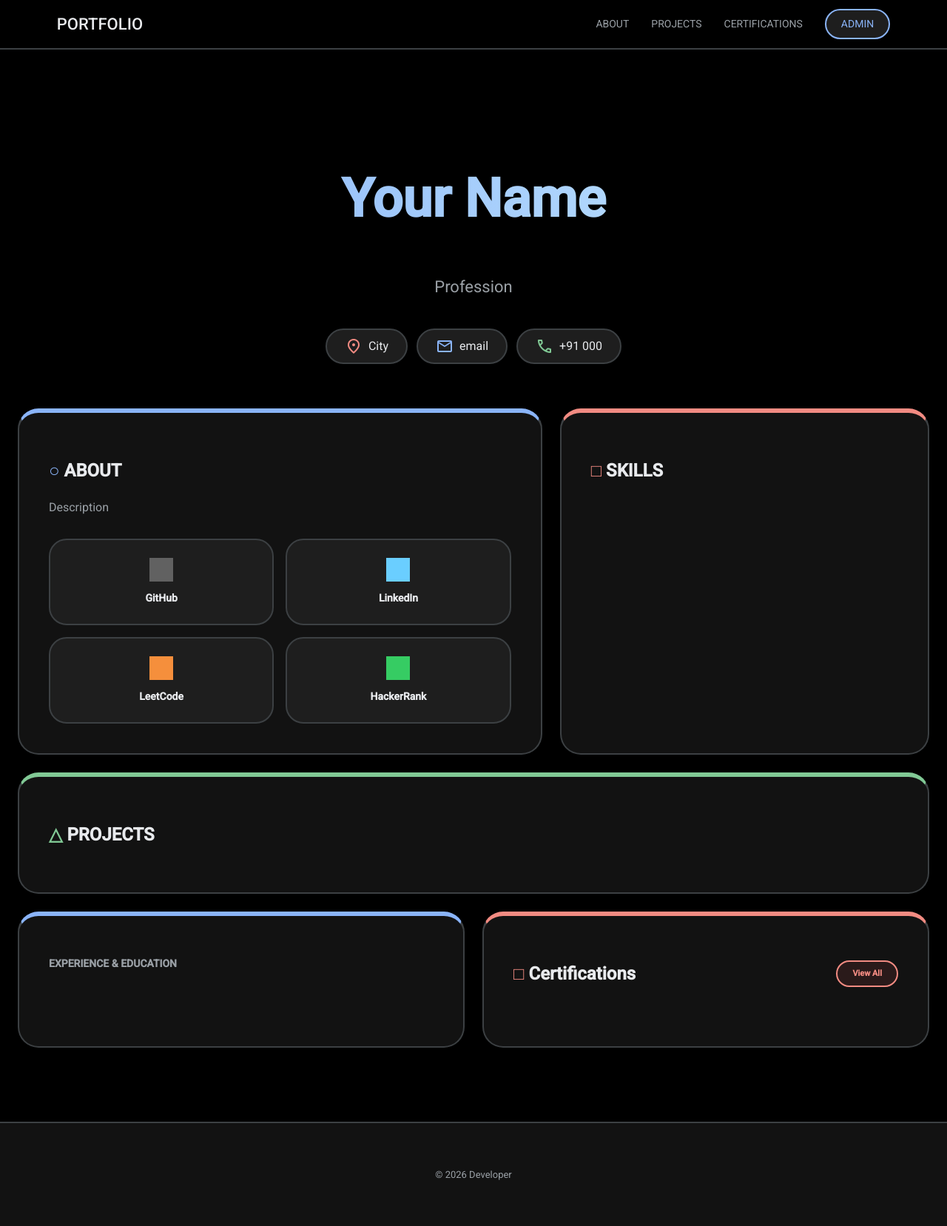
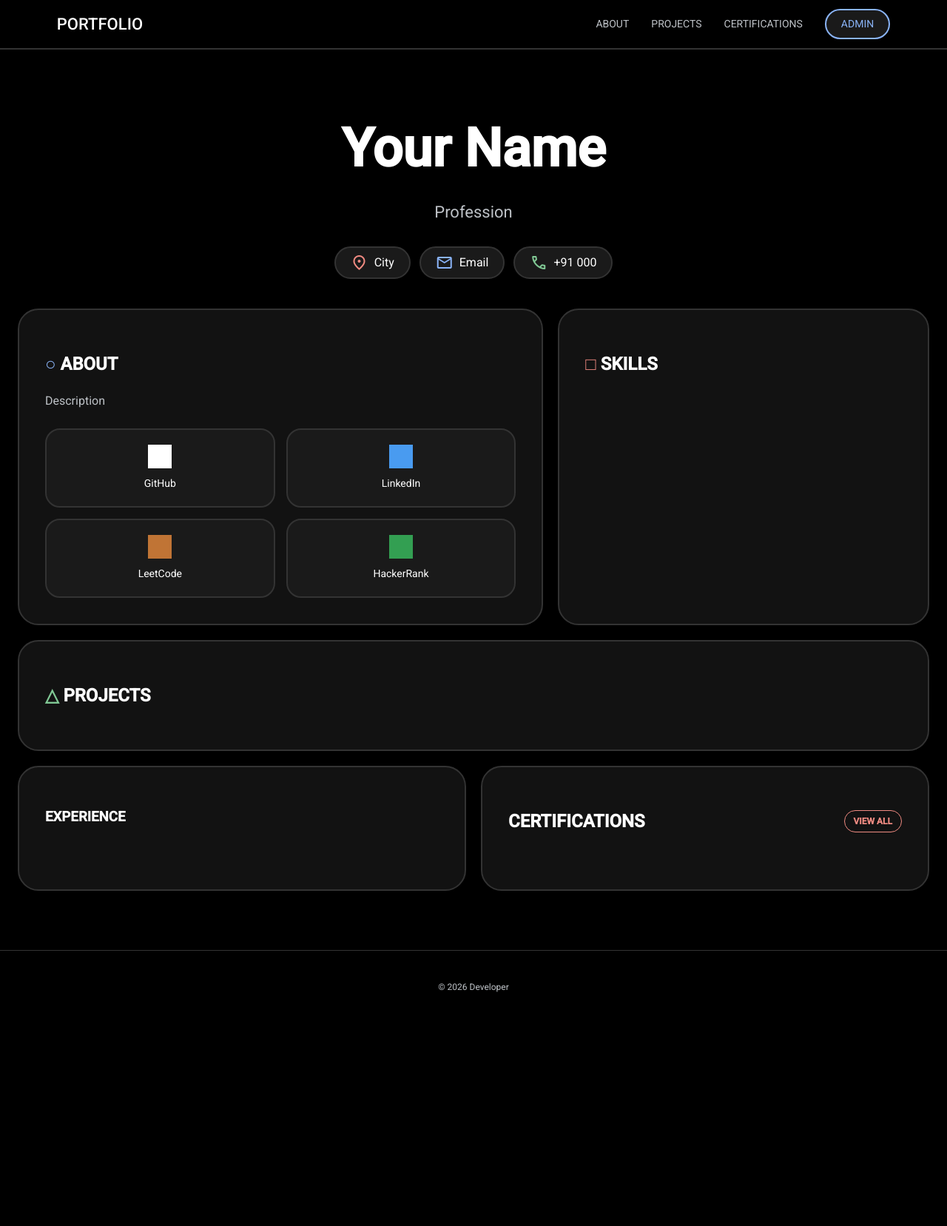
Before and after one commit to madesh0005/portfolio, a Flask app: page / in a window 1280 px wide. Shown: the whole page at 74% size. After the commit the page ends 1341 px from the top, so only its background shows below. Run offline with Flask 3, Linux system fonts and the light colour scheme; data that the repository does not hold is empty; some web fonts are replaced; grey boxes are pictures that could not be loaded.

Commit message:
Refactor styles and layout in index.html
Updated styles and layout for improved design consistency. Adjusted padding, colors, and element properties for better visual appeal.

```diff
--- a/templates/index.html
+++ b/templates/index.html
@@ -8,17 +8,16 @@
     <link rel="stylesheet" href="https://fonts.googleapis.com/css2?family=Material+Symbols+Outlined:opsz,wght,FILL,GRAD@24,400,0,0" />
     <style>
         :root {
-            /* Refined Dark Palette */
             --g-blue: #8ab4f8;
             --g-red: #f28b82;
             --g-yellow: #fdd663;
             --g-green: #81c995;
-            --bg-color: #000000; /* True Black Background */
-            --surface: #121212;  /* Elevated Surface */
-            --surface-variant: #1e1e1e; /* Component Backgrounds */
-            --text-main: #e8eaed;
-            --text-sub: #9aa0a6;
-            --border: #3c4043;
+            --bg-color: #000000; /* True Black */
+            --surface: #121212;  /* Slightly lighter card */
+            --surface-variant: #1A1A1A; /* Inner box color - visible on black */
+            --text-main: #ffffff;
+            --text-sub: #bdc1c6;
+            --border: #333333;
             --radius: 28px;
             --outline-width: 2px;
         }
@@ -31,15 +30,14 @@
             background-color: var(--bg-color);
             color: var(--text-main);
             line-height: 1.5;
-            overflow-x: hidden;
         }
 
         /* --- NAVIGATION --- */
         nav {
             position: sticky;
             top: 0;
-            background: rgba(0, 0, 0, 0.85);
-            backdrop-filter: blur(12px);
+            background: rgba(0, 0, 0, 0.9);
+            backdrop-filter: blur(10px);
             z-index: 1000;
             padding: 12px 6%;
             display: flex;
@@ -48,11 +46,9 @@
             border-bottom: var(--outline-width) solid var(--border);
         }
 
-        .nav-brand { font-size: 22px; font-weight: 500; color: var(--text-main); }
+        .nav-brand { font-size: 22px; font-weight: 500; }
         .nav-links { display: flex; align-items: center; gap: 30px; }
-        .nav-links a { text-decoration: none; color: var(--text-sub); font-size: 14px; transition: 0.2s; }
-        .nav-links a:hover { color: var(--g-blue); }
-
+        .nav-links a { text-decoration: none; color: var(--text-sub); font-size: 14px; }
         .admin-pill {
             background: var(--surface-variant);
             color: var(--g-blue) !important;
@@ -62,121 +58,104 @@
         }
 
         /* --- HERO --- */
-        header { padding: 100px 10% 60px 10%; text-align: center; }
+        header { padding: 80px 10% 40px 10%; text-align: center; }
         .hero-name {
             font-size: clamp(40px, 8vw, 72px);
             font-weight: 700;
-            background: linear-gradient(90deg, var(--g-blue), #c2e7ff);
-            -webkit-background-clip: text;
-            -webkit-text-fill-color: transparent;
+            margin: 0;
+            color: #ffffff;
         }
-        .hero-tag { font-size: 22px; color: var(--text-sub); margin: 15px 0 40px 0; }
+        .hero-tag { font-size: 22px; color: var(--text-sub); margin: 15px 0 30px 0; }
 
         .chip {
-            padding: 10px 24px;
+            padding: 8px 20px;
             background: var(--surface-variant);
             border: var(--outline-width) solid var(--border);
             border-radius: 100px;
-            color: var(--text-main);
             display: flex;
             align-items: center;
             gap: 8px;
-            transition: 0.3s;
+            color: #ffffff;
         }
-        .chip:hover { border-color: var(--g-blue); background: #252525; }
 
-        /* --- CARDS & COMPONENTS --- */
+        /* --- BENTO GRID & CLICK HIGHLIGHT --- */
         .main-content {
             max-width: 1300px;
             margin: 0 auto;
-            padding: 0 24px 100px 24px;
+            padding: 0 24px 80px 24px;
             display: grid;
             grid-template-columns: repeat(12, 1fr);
-            gap: 24px;
+            gap: 20px;
         }
 
         .card {
             background: var(--surface);
             border-radius: var(--radius);
-            padding: 40px;
+            padding: 35px;
             border: var(--outline-width) solid var(--border);
             transition: all 0.3s ease;
         }
 
-        /* Outline & Color adjustments on Interaction */
-        .card:active, .card:focus-within { background: var(--surface-variant); }
-        .accent-blue { border-top: 6px solid var(--g-blue); }
-        .accent-red { border-top: 6px solid var(--g-red); }
-        .accent-green { border-top: 6px solid var(--g-green); }
-
-        .accent-blue:active, .accent-blue:focus-within { border-color: var(--g-blue); }
-        .accent-red:active, .accent-red:focus-within { border-color: var(--g-red); }
-        .accent-green:active, .accent-green:focus-within { border-color: var(--g-green); }
+        /* Highlight border on click */
+        .card:active, .card:focus-within { background: #0a0a0a; }
+        .accent-blue:active, .accent-blue:focus-within { border-color: var(--g-blue) !important; }
+        .accent-red:active, .accent-red:focus-within { border-color: var(--g-red) !important; }
+        .accent-green:active, .accent-green:focus-within { border-color: var(--g-green) !important; }
 
         .col-7 { grid-column: span 7; }
         .col-5 { grid-column: span 5; }
+        .col-12 { grid-column: span 12; }
         .col-6 { grid-column: span 6; }
-        .col-12 { grid-column: span 12; }
+
+        /* --- LOGO FILTERS (FORCE VISIBILITY) --- */
+        .logo-img { width: 32px; height: 32px; transition: 0.3s; }
+
+        /* White Filter for GitHub */
+        .filter-white { filter: brightness(0) invert(1); }
+
+        /* Blue Filter for LinkedIn */
+        .filter-linkedin { filter: invert(48%) sepia(89%) saturate(415%) hue-rotate(174deg) brightness(95%) contrast(98%); }
+
+        /* Orange/Yellow Filter for LeetCode */
+        .filter-leetcode { filter: invert(72%) sepia(50%) saturate(545%) hue-rotate(345deg) brightness(101%) contrast(101%); }
+
+        /* Green Filter for HackerRank */
+        .filter-hackerrank { filter: invert(66%) sepia(61%) saturate(468%) hue-rotate(85deg) brightness(98%) contrast(91%); }
+
+        .social-btn {
+            background: var(--surface-variant);
+            padding: 20px;
+            border-radius: 20px;
+            border: var(--outline-width) solid var(--border);
+            display: flex;
+            flex-direction: column;
+            align-items: center;
+            gap: 10px;
+            transition: 0.3s;
+        }
+        .social-btn:hover { border-color: var(--g-blue); transform: translateY(-3px); }
 
         .skill-tag {
-            background: #252525;
-            border: var(--outline-width) solid var(--border);
-            border-radius: 12px;
-            padding: 8px 18px;
-            color: var(--text-main);
+            background: var(--surface-variant);
+            border: 1px solid var(--border);
+            padding: 6px 14px;
+            border-radius: 8px;
+            font-size: 14px;
         }
 
         .project-card {
             background: var(--surface-variant);
-            padding: 30px;
+            padding: 25px;
             border-radius: 20px;
             border: var(--outline-width) solid var(--border);
             transition: 0.3s;
         }
         .project-card:hover { border-color: var(--g-green); }
 
-        .social-btn-inner {
-            background: var(--surface-variant);
-            padding: 24px;
-            border-radius: 24px;
-            border: var(--outline-width) solid var(--border);
-            display: flex;
-            flex-direction: column;
-            align-items: center;
-            gap: 12px;
-            transition: 0.3s;
-        }
-        .social-btn-inner:hover { border-color: var(--g-blue); transform: translateY(-4px); }
-
-        /* --- ICON VISIBILITY FIXES --- */
-        .icon-github { filter: invert(1); }
-        .icon-linkedin { filter: invert(39%) sepia(93%) saturate(347%) hue-rotate(173deg) brightness(1.2); }
-        .icon-leetcode { filter: invert(65%) sepia(55%) saturate(541%) hue-rotate(345deg) brightness(1.2); }
-        .icon-hackerrank { filter: invert(60%) sepia(61%) saturate(468%) hue-rotate(85deg) brightness(1.2); }
-
         .exp-item {
-            border-left: var(--outline-width) solid var(--border);
-            padding-left: 20px;
-            margin-bottom: 30px;
-            position: relative;
-        }
-        .exp-item::before {
-            content: '';
-            position: absolute;
-            left: -6px; top: 0;
-            width: 10px; height: 10px;
-            background: var(--g-blue);
-            border-radius: 50%;
-        }
-
-        .pill-red {
-            background: #2a1a1a;
-            color: var(--g-red) !important;
-            padding: 8px 20px;
-            border-radius: 50px;
-            border: var(--outline-width) solid var(--g-red);
-            text-decoration: none;
-            font-weight: 600;
+            border-left: 2px solid var(--border);
+            padding-left: 15px;
+            margin-bottom: 20px;
         }
 
         @media (max-width: 1024px) { .col-7, .col-5, .col-6, .col-12 { grid-column: span 12; } }
@@ -201,7 +180,7 @@
 
     <div style="display: flex; justify-content: center; gap: 12px; flex-wrap: wrap;">
         <div class="chip"><span class="material-symbols-outlined" style="color:var(--g-red)">location_on</span>{{ profile.get('city', 'City') }}</div>
-        <div class="chip"><span class="material-symbols-outlined" style="color:var(--g-blue)">mail</span>{{ profile.get('email', 'email') }}</div>
+        <div class="chip"><span class="material-symbols-outlined" style="color:var(--g-blue)">mail</span>{{ profile.get('email', 'Email') }}</div>
         <div class="chip"><span class="material-symbols-outlined" style="color:var(--g-green)">call</span>+91 {{ profile.get('phone', '000') }}</div>
     </div>
 </header>
@@ -211,29 +190,30 @@
     <div class="card col-7 accent-blue" id="about" tabindex="0">
         <h2><span style="color: var(--g-blue)">○</span> ABOUT</h2>
         <p style="color: var(--text-sub);">{{ profile.get('description', 'Description') }}</p>
-        <div style="display: grid; grid-template-columns: repeat(2, 1fr); gap: 16px; margin-top: 30px;">
+
+        <div style="display: grid; grid-template-columns: repeat(2, 1fr); gap: 15px; margin-top: 25px;">
             <a href="{{ data.get('socials', {}).get('github_link') }}" target="_blank" style="text-decoration: none;">
-                <div class="social-btn-inner">
-                    <img src="https://cdn.jsdelivr.net/npm/simple-icons@v9/icons/github.svg" class="icon-github" style="width: 32px; height: 32px;">
-                    <div style="font-size: 14px; font-weight: 600; color: var(--text-main);">GitHub</div>
+                <div class="social-btn">
+                    <img src="https://cdn.jsdelivr.net/npm/simple-icons@v9/icons/github.svg" class="logo-img filter-white">
+                    <span style="color: white; font-size: 14px;">GitHub</span>
                 </div>
             </a>
             <a href="{{ data.get('socials', {}).get('linkedin_link') }}" target="_blank" style="text-decoration: none;">
-                <div class="social-btn-inner">
-                    <img src="https://cdn.jsdelivr.net/npm/simple-icons@v9/icons/linkedin.svg" class="icon-linkedin" style="width: 32px; height: 32px;">
-                    <div style="font-size: 14px; font-weight: 600; color: var(--text-main);">LinkedIn</div>
+                <div class="social-btn">
+                    <img src="https://cdn.jsdelivr.net/npm/simple-icons@v9/icons/linkedin.svg" class="logo-img filter-linkedin">
+                    <span style="color: white; font-size: 14px;">LinkedIn</span>
                 </div>
             </a>
             <a href="{{ data.get('socials', {}).get('leetcode_link') }}" target="_blank" style="text-decoration: none;">
-                <div class="social-btn-inner">
-                    <img src="https://cdn.jsdelivr.net/npm/simple-icons@v9/icons/leetcode.svg" class="icon-leetcode" style="width: 32px; height: 32px;">
-                    <div style="font-size: 14px; font-weight: 600; color: var(--text-main);">LeetCode</div>
+                <div class="social-btn">
+                    <img src="https://cdn.jsdelivr.net/npm/simple-icons@v9/icons/leetcode.svg" class="logo-img filter-leetcode">
+                    <span style="color: white; font-size: 14px;">LeetCode</span>
                 </div>
             </a>
             <a href="{{ data.get('socials', {}).get('hackerrank_link') }}" target="_blank" style="text-decoration: none;">
-                <div class="social-btn-inner">
-                    <img src="https://cdn.jsdelivr.net/npm/simple-icons@v9/icons/hackerrank.svg" class="icon-hackerrank" style="width: 32px; height: 32px;">
-                    <div style="font-size: 14px; font-weight: 600; color: var(--text-main);">HackerRank</div>
+                <div class="social-btn">
+                    <img src="https://cdn.jsdelivr.net/npm/simple-icons@v9/icons/hackerrank.svg" class="logo-img filter-hackerrank">
+                    <span style="color: white; font-size: 14px;">HackerRank</span>
                 </div>
             </a>
         </div>
@@ -241,23 +221,20 @@
 
     <div class="card col-5 accent-red" tabindex="0">
         <h2><span style="color: var(--g-red)">□</span> SKILLS</h2>
-        <div style="display: flex; flex-wrap: wrap; gap: 10px;">
+        <div style="display: flex; flex-wrap: wrap; gap: 8px;">
             {% for id, skill in data.get('skills', {}).items() %}
-            <div class="skill-tag">
-                <span style="font-weight: 600;">{{ skill.name }}</span>
-                <span style="font-size: 10px; margin-left: 5px; opacity: 0.7;">{{ skill.level }}</span>
-            </div>
+            <div class="skill-tag">{{ skill.name }} <span style="opacity: 0.5; font-size: 10px;">{{ skill.level }}</span></div>
             {% endfor %}
         </div>
     </div>
 
     <div class="card col-12 accent-green" id="projects" tabindex="0">
         <h2><span style="color: var(--g-green)">△</span> PROJECTS</h2>
-        <div class="project-grid">
+        <div style="display: grid; grid-template-columns: repeat(auto-fit, minmax(300px, 1fr)); gap: 20px;">
             {% for id, proj in data.get('projects', {}).items() %}
             <div class="project-card">
-                <div style="color: var(--g-green); font-size: 11px; font-weight: 700;">{{ proj.domain }}</div>
-                <a href="{{ proj.link }}" target="_blank" style="color: var(--g-blue); font-weight: 700; text-decoration: none;">{{ proj.title }} ↗</a>
+                <div style="color: var(--g-green); font-size: 11px; font-weight: 700; text-transform: uppercase;">{{ proj.domain }}</div>
+                <a href="{{ proj.link }}" target="_blank" style="color: var(--g-blue); text-decoration: none; font-weight: 700; font-size: 18px;">{{ proj.title }} ↗</a>
                 <p style="font-size: 14px; color: var(--text-sub);">{{ proj.desc }}</p>
             </div>
             {% endfor %}
@@ -265,24 +242,24 @@
     </div>
 
     <div class="card col-6 accent-blue" tabindex="0">
-        <h3 style="color: var(--text-sub); font-size: 14px; margin-bottom: 25px;">EXPERIENCE & EDUCATION</h3>
+        <h3>EXPERIENCE</h3>
         {% for id, exp in data.get('internships', {}).items() %}
         <div class="exp-item">
             <div style="color: var(--g-blue); font-size: 12px; font-weight: 700;">{{ exp.duration }}</div>
-            <div style="font-weight: 500;">{{ exp.role }}</div>
-            <div style="font-size: 14px; color: var(--text-sub);">{{ exp.company }}</div>
+            <div style="font-weight: 600;">{{ exp.role }}</div>
+            <div style="color: var(--text-sub); font-size: 14px;">{{ exp.company }}</div>
         </div>
         {% endfor %}
     </div>
 
     <div class="card col-6 accent-red" id="certifications" tabindex="0">
         <div style="display: flex; justify-content: space-between; align-items: center; margin-bottom: 20px;">
-            <h2><span style="color: var(--g-red)">□</span> Certifications</h2>
-            <a href="{{ url_for('certifications') }}" class="pill-red" style="font-size: 11px;">View All</a>
+            <h2>CERTIFICATIONS</h2>
+            <a href="{{ url_for('certifications') }}" style="color: var(--g-red); font-size: 12px; font-weight: 700; text-decoration: none; border: 1px solid var(--g-red); padding: 5px 12px; border-radius: 50px;">VIEW ALL</a>
         </div>
-        <div style="display: flex; flex-wrap: wrap; gap: 8px;">
+        <div style="display: flex; flex-wrap: wrap; gap: 10px;">
             {% for id, cert in data.get('certifications', {}).items() %}
-            <div style="background: var(--surface-variant); border: var(--outline-width) solid var(--border); border-radius: 8px; padding: 8px 12px; font-size: 13px;">
+            <div style="background: var(--surface-variant); border: 1px solid var(--border); padding: 8px 12px; border-radius: 10px; font-size: 13px;">
                 {{ cert.short_title }}
             </div>
             {% endfor %}
@@ -291,8 +268,8 @@
 
 </div>
 
-<footer style="padding: 60px 0; text-align: center; border-top: var(--outline-width) solid var(--border); background: var(--surface);">
-    <div style="font-size: 13px; color: var(--text-sub);">&copy; 2026 {{ profile.get('name', 'Developer') }}</div>
+<footer style="padding: 40px; text-align: center; border-top: 1px solid var(--border); color: var(--text-sub); font-size: 12px;">
+    &copy; 2026 {{ profile.get('name', 'Developer') }}
 </footer>
 
 <script>
```
